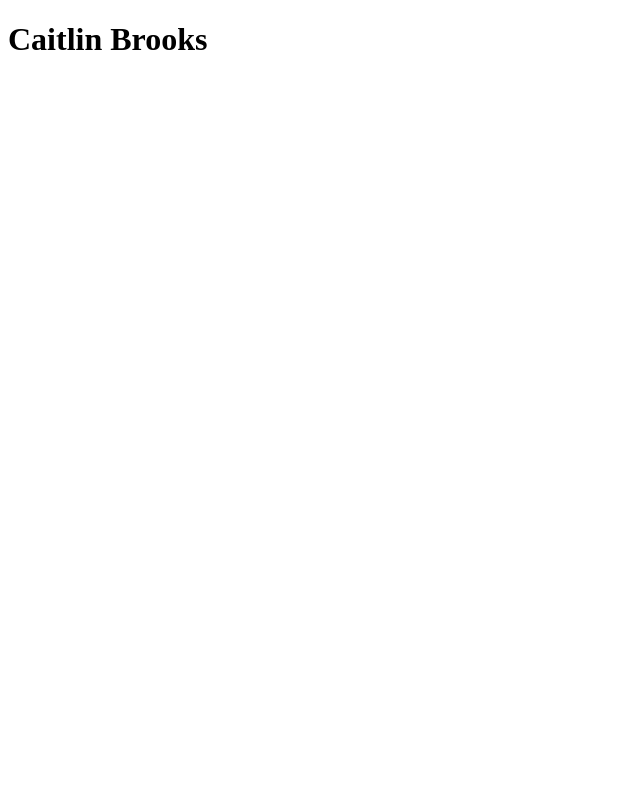
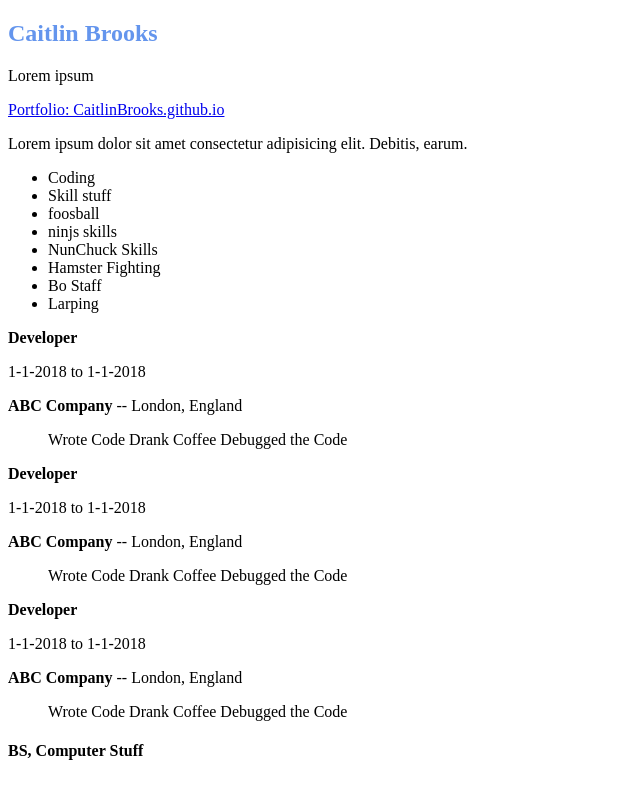
Before and after one commit to CaitlinBrooks/bcw-resume, a plain HTML site: page index.html in a window 1280 px wide. Shown: the whole page, without its empty margins (0-640 px from the left). Drawn offline with Linux system fonts and the light colour scheme.

Commit message:
add content changes

```diff
--- /dev/null
+++ b/assets/style.css
@@ -0,0 +1,16 @@
+.contact h1{
+    color: cornflowerblue
+}
+/* a {
+    text-decoration: none;
+    color: purple
+
+} */
+/* #about {
+    color: blueviolet
+    background-color: yellow
+} */
+
+li:hover{
+    font-weight: 700;
+}
--- a/index.html
+++ b/index.html
@@ -4,9 +4,71 @@
     <meta charset="UTF-8">
     <meta name="viewport" content="width=device-width, initial-scale=1.0">
     <meta http-equiv="X-UA-Compatible" content="ie=edge">
-    <title>Document</title>
+    <title>Caitlin Brooks Resume</title>
+    <link rel="stylesheet" href="assets/style.css">
 </head>
 <body>
-    <h1>Caitlin Brooks</h1>
+    <section class="contact">
+        <h1>Caitlin Brooks</h1>
+        <p id="about">Lorem ipsum</p>
+        <a href=Email:Caiit@me.com></a>
+        <a href="tel:2088303450></a>
+        <a target="_blank" href="caitlinbrooks.github.io">Portfolio: CaitlinBrooks.github.io</a>
+    </section>
+    <main class="content">
+        <div class="category profile">
+            <p>Lorem ipsum dolor sit amet consectetur adipisicing elit. Debitis, earum.</p>
+        </div>
+        <div class="category areas-of-expertise">
+            <ul>
+                <li>Coding</li>
+                <li>Skill stuff</li>
+                <li>foosball</li>
+                <li>ninjs skills</li>
+                <li>NunChuck Skills</li>
+                <li>Hamster Fighting</li>
+                <li>Bo Staff</li>
+                <li>Larping</li>
+            </ul>
+        </div>
+        <div class="category work-experience">
+            <div class="job">
+                <p><b>Developer</b></p>
+                <p class="date">1-1-2018 to 1-1-2018</p>
+               <p><b>ABC Company</b> -- London, England</p>
+               <ul>
+                   <iu>Wrote Code</iu>
+                   <iu>Drank Coffee</iu>
+                   <iu>Debugged the Code</iu>
+               </ul>
+            </div>
+            <div class="job">
+                <p><b>Developer</b></p>
+                <p class="date">1-1-2018 to 1-1-2018</p>
+               <p><b>ABC Company</b> -- London, England</p>
+               <ul>
+                   <iu>Wrote Code</iu>
+                   <iu>Drank Coffee</iu>
+                   <iu>Debugged the Code</iu>
+            </div>
+            <div class="job">
+                <p><b>Developer</b></p>
+                <p class="date">1-1-2018 to 1-1-2018</p>
+               <p><b>ABC Company</b> -- London, England</p>
+               <ul>
+                   <iu>Wrote Code</iu>
+                   <iu>Drank Coffee</iu>
+                   <iu>Debugged the Code</iu>
+            </div>
+        </div>
+        <div class="category education">
+            <div class="school">
+                <h4><span class="degree">BS</span>, <span class="major">Computer Stuff</span></h4>
+            </div>
+        </div>
+        <div class="category technical-skills">
+
+        </div>
+    </main>
 </body>
 </html>
```
